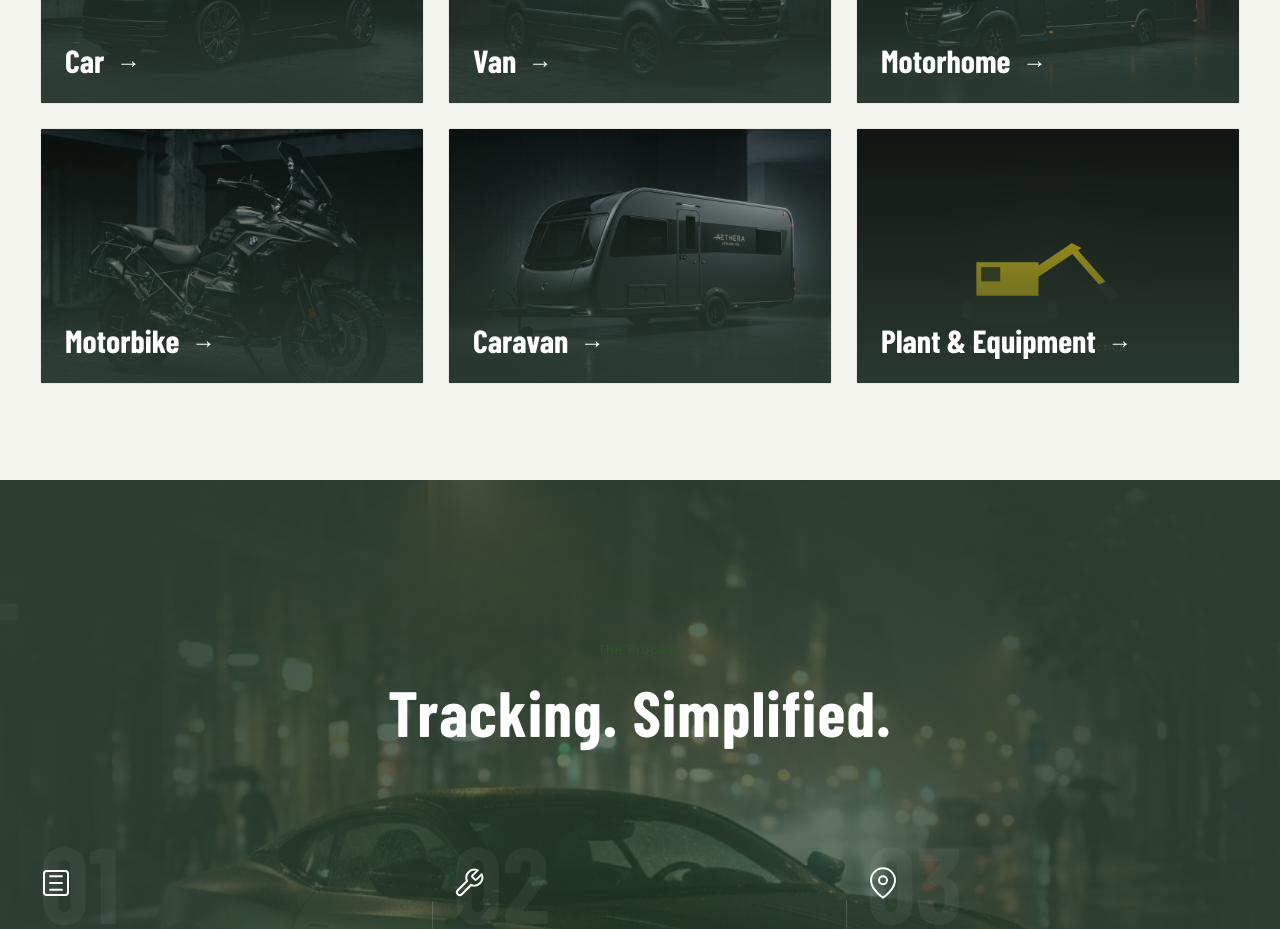
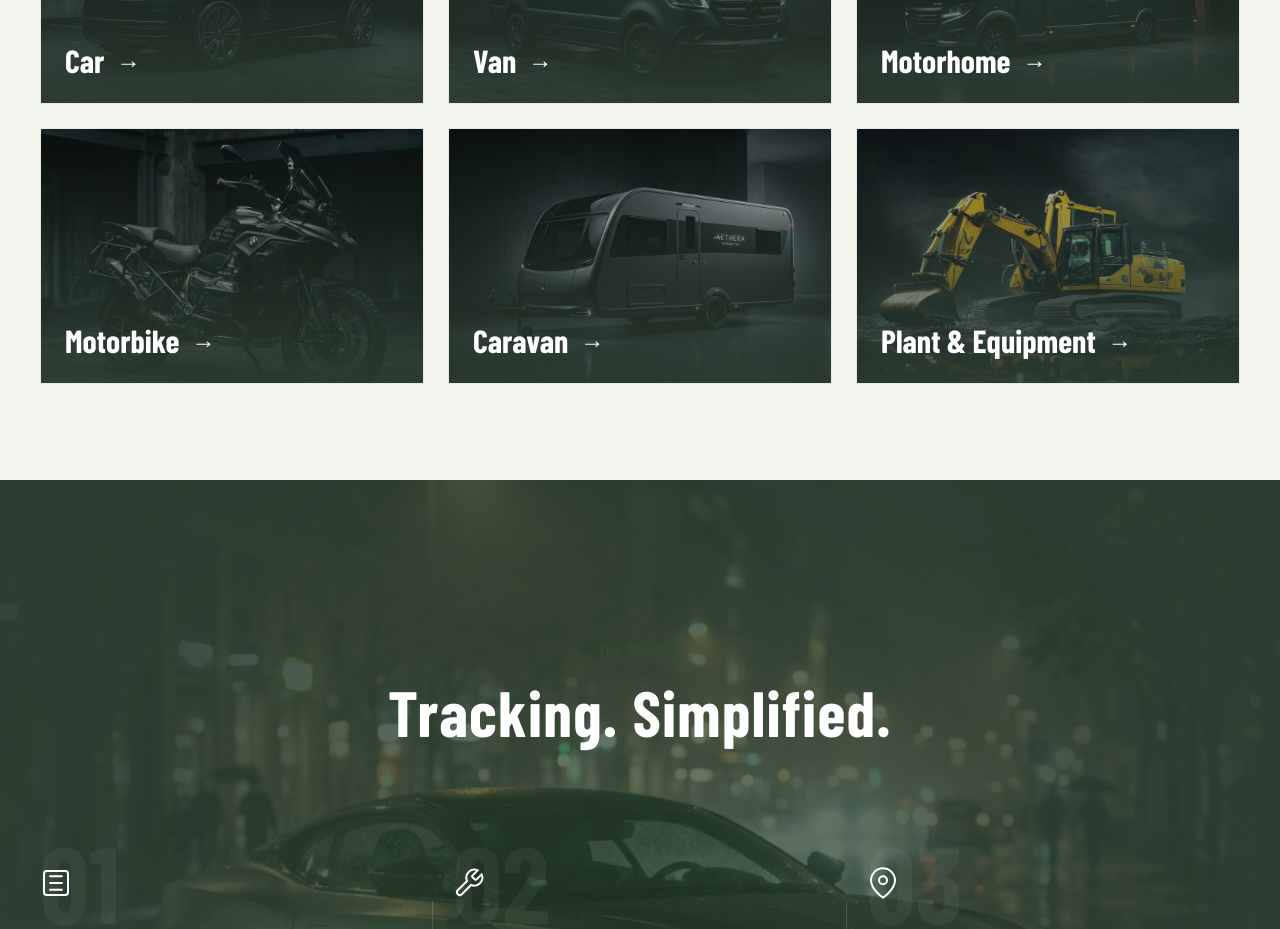
Before and after one commit to PeteCurrey/travio.ag.v0011, a Next.js app: page / in a window 1280 px wide. Shown: the part 1420-2349 px from the top of the page. Built offline with nearby package versions, Linux system fonts and the light colour scheme; a web font is replaced by a local one.

Commit message:
fix: replace digger icon with photorealistic generated image

```diff
--- a/src/app/solutions/[slug]/page.tsx
+++ b/src/app/solutions/[slug]/page.tsx
@@ -115,7 +115,7 @@ const solutionData: Record<string, Solution> = {
   },
   'plant-equipment': {
     name: 'Plant & Equipment',
-    heroImage: '/vehicles/digger.svg',
+    heroImage: '/vehicles/digger.jpg',
     headline: 'Every machine. Controlled.',
     subcopy: 'Ruggedized tracking for the construction industry. IP68 waterproof, shock-resistant, and engine-hour monitoring.',
     primaryProductId: 'silent',
--- a/src/components/home/SolutionHook.tsx
+++ b/src/components/home/SolutionHook.tsx
@@ -8,7 +8,7 @@ const vehicles = [
   { name: 'Motorhome', slug: 'motorhome', image: '/vehicles/motorhome.png' },
   { name: 'Motorbike', slug: 'motorbike', image: '/vehicles/motorbike.png' },
   { name: 'Caravan', slug: 'caravan', image: '/vehicles/caravan.png' },
-  { name: 'Plant & Equipment', slug: 'plant-equipment', image: '/vehicles/digger.svg' },
+  { name: 'Plant & Equipment', slug: 'plant-equipment', image: '/vehicles/digger.jpg' },
 ];
 
 const SolutionHook = () => {
```
Also changed, not shown: public/vehicles/digger.jpg (added), public/vehicles/digger.png (added).
